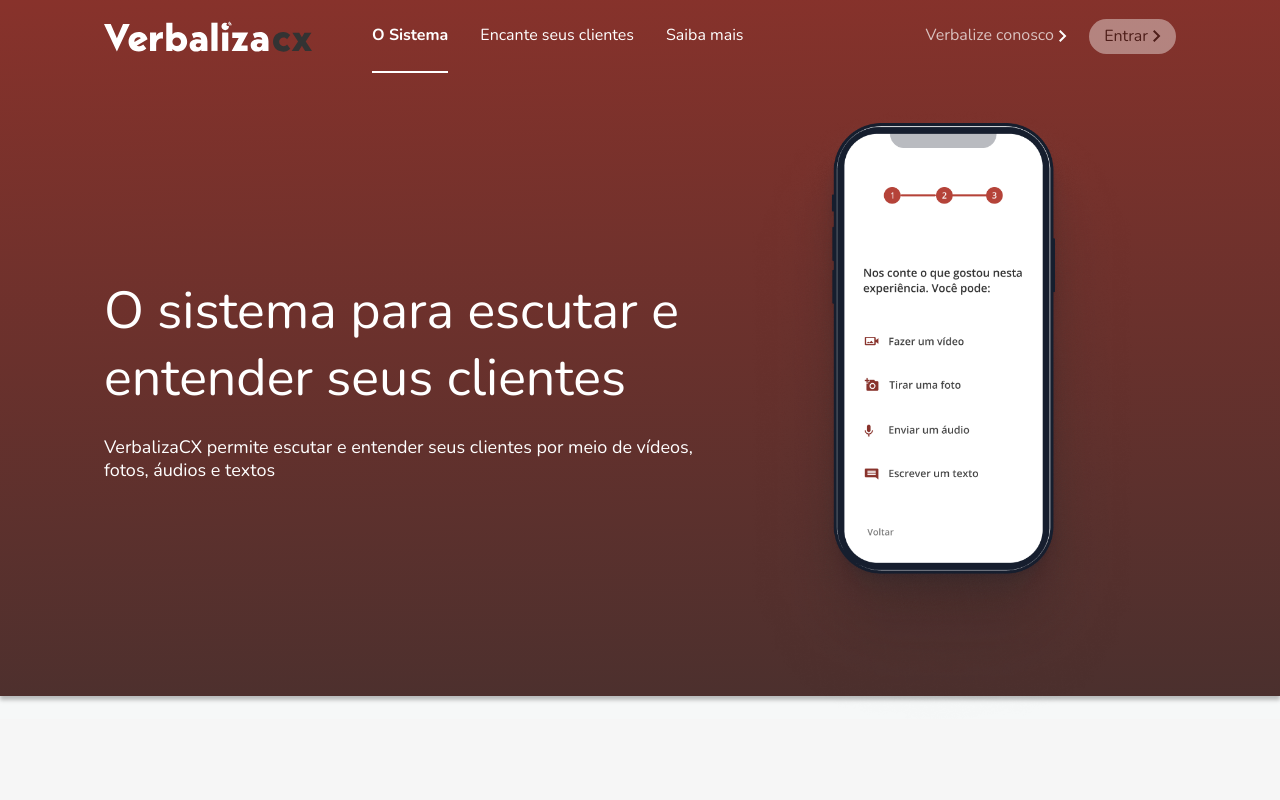
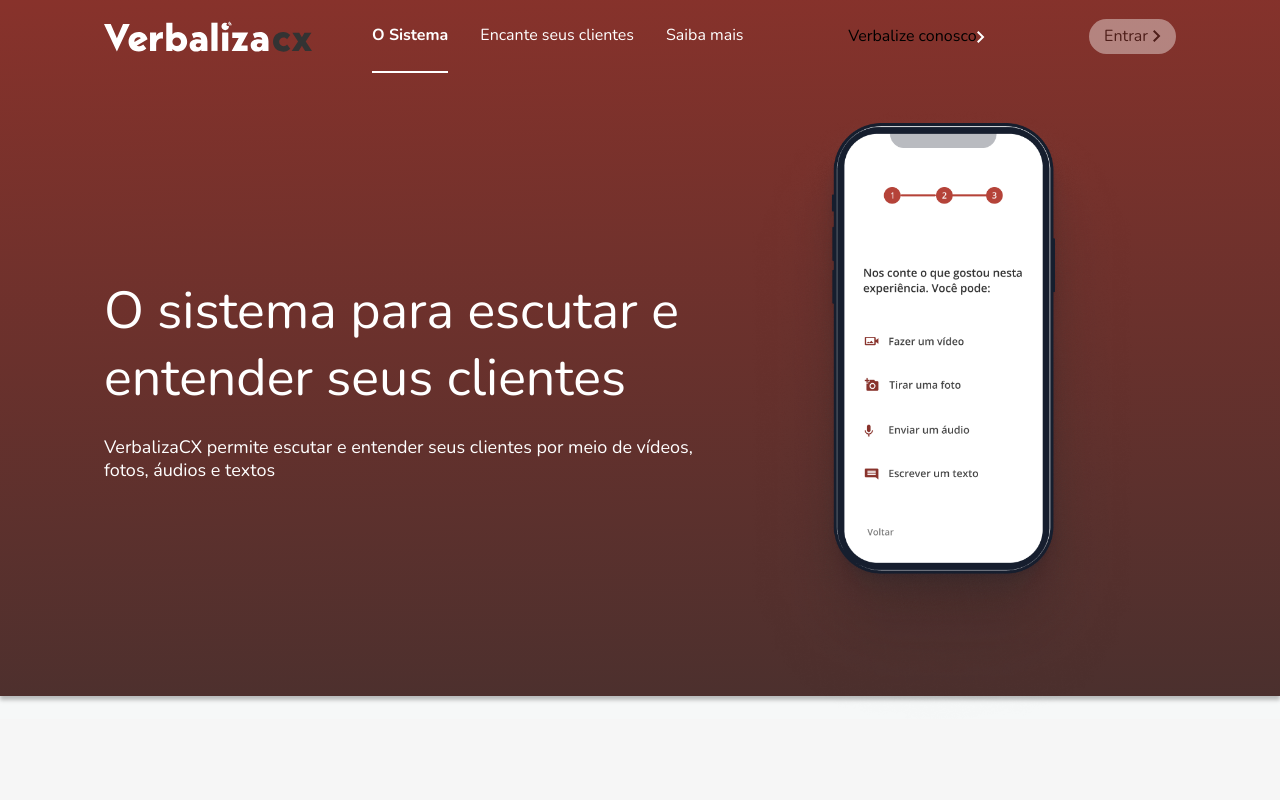
Before and after one commit to CodeTheFato/Verbaliza-site, a Next.js app: page / in a window 1280 px wide. Shown: the top 800 px of the page. Built offline with nearby package versions, Linux system fonts and the light colour scheme.

Commit message:
fix: adjusts navbar

```diff
--- a/src/app/components/navbar/Navbar.tsx
+++ b/src/app/components/navbar/Navbar.tsx
@@ -45,8 +45,9 @@ export default function Navbar() {
               </li>
               <li><a onClick={closeMenu} href="#client">Encante seus clientes</a></li>
               <li><a onClick={closeMenu} href="#questions">Saiba mais</a></li>
-              <div className='flex-row'>
-                <button>
+            </ul>
+            <div className='verbalize-content'>
+              <button className='verbalize'>
                 <a onClick={closeMenu} href="https://wa.me/5511984971182"
                   target="_blank" rel="noreferrer">Verbalize conosco
                 </a>
@@ -56,7 +57,6 @@ export default function Navbar() {
                 <path d="M1.41 0L0 1.41L4.58 6L0 10.59L1.41 12L7.41 6L1.41 0Z" fill="white" />
               </svg>
             </div>
-            </ul>
             <div className='flex-row'>
               <button onClick={login} className="button"
               >
```
Lines whose indentation alone changed are shown as unchanged.
